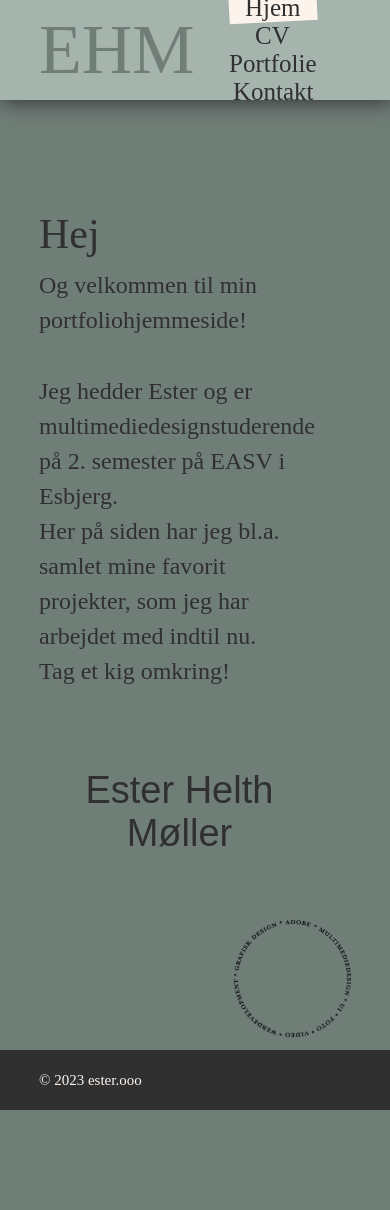
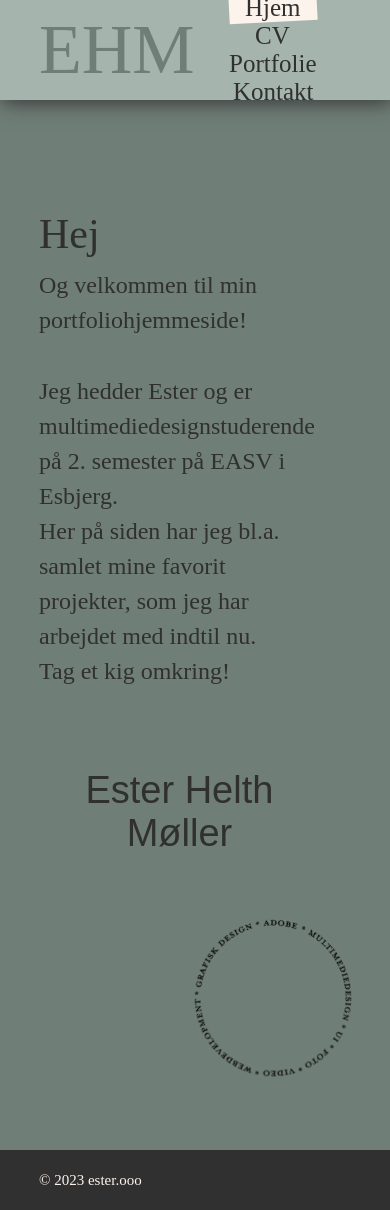
Before and after one commit to Ester-Helth/Portfolioside, a Vue app in the folder class-binding/: page / in a window 390 px wide. Before the commit the page ends 1110 px from the top, so only its background shows below. Built offline with nearby package versions, Linux system fonts and the light colour scheme; a web font is replaced by a local one.

Commit message:
last updates

```diff
--- a/class-binding/index.html
+++ b/class-binding/index.html
@@ -4,7 +4,7 @@
     <meta charset="UTF-8">
     <link rel="icon" href="/favicon.ico">
     <meta name="viewport" content="width=device-width, initial-scale=1.0">
-    <title>Vite App</title>
+    <title>Ester Helth Møller</title>
   </head>
   <body>
     <div id="app"></div>
--- a/class-binding/src/App.vue
+++ b/class-binding/src/App.vue
@@ -1,5 +1,6 @@
 <script setup>
 import { RouterLink, RouterView } from 'vue-router'
+
 </script>
 
 <template>
--- a/class-binding/src/modules/portfoliodb.js
+++ b/class-binding/src/modules/portfoliodb.js
@@ -6,7 +6,7 @@ const getPortfolio = () => {
             id: 1,
             title: 'Se mere',
             description: 'Fotografering af Færøerne',
-            image: '../dist/assets/Documents/Færøerne.jpg',
+            image: 'https://firebasestorage.googleapis.com/v0/b/portfolio-ester-b03a9.appspot.com/o/F%C3%A6r%C3%B8erne.jpg?alt=media&token=27893c18-45ea-47fc-b5e8-996698611786',
             imagetwo: '',
             link: '',
             linktext: '',
@@ -18,7 +18,7 @@ const getPortfolio = () => {
             id: 2,
             title: 'Se mere',
             description: 'Fanø brochure',
-            image: '../src/assets/Documents/Fanø.jpg',
+            image: 'https://firebasestorage.googleapis.com/v0/b/portfolio-ester-b03a9.appspot.com/o/Fan%C3%B8.jpg?alt=media&token=97e2431b-f52a-4081-accc-9d9d64de365e',
             link: 'https://indd.adobe.com/view/984c67c0-a1ad-4c45-aa74-4d06d149ccc4',
             linktext: 'Se Fanø brochuren online her',
             category: 'InDesign',
@@ -29,7 +29,7 @@ const getPortfolio = () => {
             id: 3,
             title: 'Se mere',
             description: 'Video til Rebranding Esbjerg projekt',
-            image: '../src/assets/Documents/rebranding-esbjerg.jpg',
+            image: 'https://firebasestorage.googleapis.com/v0/b/portfolio-ester-b03a9.appspot.com/o/rebranding-esbjerg.jpg?alt=media&token=10a3c72e-33ae-44da-84e1-e4b7bbd4f042',
             video: 'https://www.youtube.com/watch?v=hHcqDcmFR00',
             link: 'https://www.youtube.com/watch?v=hHcqDcmFR00',
             linktext: 'YouTube link til vores video',
@@ -41,20 +41,19 @@ const getPortfolio = () => {
             id: 4,
             title: 'Se mere',
             description: 'Bambi Studio logo - opstart af virksomhed for børnemøbler',
-            image: '../src/assets/Documents/bambistudio.png',
+            image: 'https://firebasestorage.googleapis.com/v0/b/portfolio-ester-b03a9.appspot.com/o/bambistudio.png?alt=media&token=4248cfb9-3dc5-4a69-b6c2-e199e12da132',
             link: '',
             linktext: '',
             category: 'illustrator',
             tech: '',
             details: 'Min storesøster er så småt begyndt at planlægge opstarten af hendes virksomhed, og der har jeg været med på sidelinjen og prøvet kræfter af med logo, branding, storytelling og overvejet design for hjemmesiden.'
-
         },
         {
             id: 5,
             title: 'Se mere',
             description: 'What if event - flyers og plakat',
-            image: '../src/assets/Documents/what-if.png',
-            imagetwo:'../src/assets/Documents/what-if-plakat.jpg',
+            image: 'https://firebasestorage.googleapis.com/v0/b/portfolio-ester-b03a9.appspot.com/o/what-if.png?alt=media&token=ac8cfa90-2142-4f42-b9e2-442f2df84f06',
+            imagetwo:'https://firebasestorage.googleapis.com/v0/b/portfolio-ester-b03a9.appspot.com/o/what-if-plakat.jpg?alt=media&token=5a9e24fb-d74d-4f62-a7dd-0d115221fd7b',
             link: '',
             linktext: '',
             category: 'InDesign',
--- a/class-binding/src/views/AboutView.vue
+++ b/class-binding/src/views/AboutView.vue
@@ -23,7 +23,7 @@
     </div>
 
     <div class="center">
-      <iframe src="src/assets/Documents/CV.pdf#toolbar=0&zoom=120"  frameborder="0"></iframe>
+      <iframe src="https://firebasestorage.googleapis.com/v0/b/portfolio-ester-b03a9.appspot.com/o/CV.pdf?alt=media&token=2666624c-be37-49c2-8a95-3b43536955e9#toolbar=0&zoom=120"  frameborder="0"></iframe>
     </div>
 
     <!--video CV-->
--- a/class-binding/src/views/HomeView.vue
+++ b/class-binding/src/views/HomeView.vue
@@ -68,7 +68,7 @@ const isActive = ref(true)
 <style scoped>
 
 main {
-  height: 550px;
+  height: 650px;
   margin: 100px 10%;
 }
 
@@ -117,7 +117,7 @@ main {
         @media only screen and (max-width: 1000px){
 
           main {
-            height: 750px;
+            height: 850px;
             margin: 100px 10%;
           }
           .first-row-container {
@@ -133,7 +133,7 @@ main {
           position: absolute;
           right: 0;
           top: 30px;
-          width: 30vw;
+          width: 40vw;
           z-index: 1000;
           animation: spinningcircle 40s linear infinite;
 }
```
